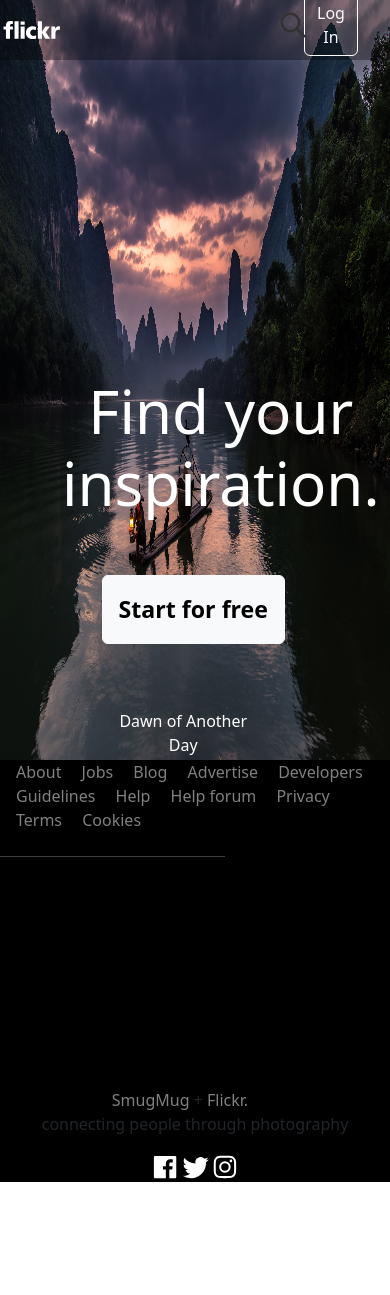
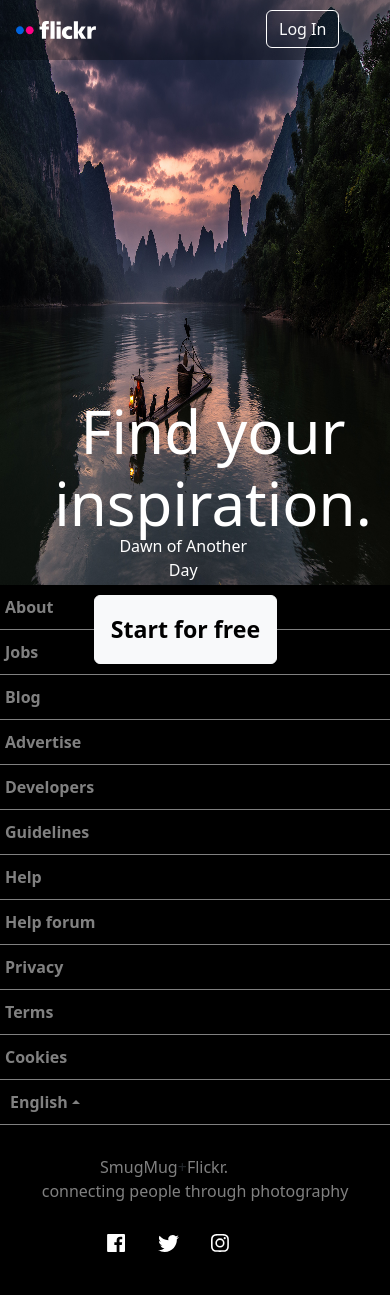
Before and after one commit to eminence0610/Flickr-clone, a plain HTML site: page index.html in a window 390 px wide. Shown: the top 1295 px of the page. Before the commit the page ends 1182 px from the top, so only its background shows below. Drawn offline with nearby package versions, Linux system fonts and the light colour scheme.

Commit message:
responsive commit

```diff
--- a/index.html
+++ b/index.html
@@ -12,18 +12,16 @@
 </head>
 
 <body>
-    <header class="p-3" id="flick">
-        <div class="container ">
-            <div class="d-flex flex-wrap align-items-center justify-content-center justify-content-lg-start">
-                <div class="wall">
+    <header class="p-3 w-100" id="flick" >
+        <div class="container-fluid d-lg-flex d-sm-flex">
+            <div class="col-lg-3">
                 <img src="Images/flick.svg" alt="" width="100px" id="watch">
             </div>
-                <form class="col-12 col-lg-auto mb-3 mb-lg-0 me-lg-3 d-flex " role="search">
+            <form class="col-lg-7" role="search">
+                <input type="text" class="form-control ps-5" placeholder="Photo peoples, or group" id="bolu">
                 <img src="Images/search.svg" alt="" width="30px" height="30px" class="group">
-                    <input type="text" class="form-control px-5" placeholder="Photo peoples, or group" id="bolu">
             </form>
-
-                <div class="text-end" id="log">
+            <div class="col-lg-2" id="log">
                 <a href="login.html"><button type="button" class="btn text-light me-2" id="login">Log
                         In</button></a>
                 <a href="sign.html"><button type="button" class="btn bg-white text-black"
@@ -155,71 +153,48 @@
         <button class="btn btn-light mt-5 p-3 fs-3" id="free"><b>Start for free</b></button>
     </div>
     <footer>
-        <div class="container-fluild">
-            <div class="row">
-                <div>
-                    <a href="" class="ps-3 mt-2">About</a>
-                    <a href="" class="ps-3 mt-2">Jobs</a>
-                    <a href="" class="ps-3 mt-2">Blog</a>
-                    <a href="" class="ps-3 mt-2">Advertise</a>
-                    <a href="" class="ps-3 mt-2">Developers</a>
-                    <a href="" class="ps-3 mt-2">Guidelines</a>
-                    <a href="" class="ps-3 mt-2">Help</a>
-                    <a href="" class="ps-3 mt-2">Help forum</a>
-                    <a href="" class="ps-3 mt-2">Privacy</a>
-                    <a href="" class="ps-3 mt-2">Terms</a>
-                    <a href="" class="px-3 mt-2">Cookies</a>
+        <div class="container-fluid bg-black">
+            <div class="row col-lg-12 pt-lg-3 ps-lg-4 ">
+                <div class=" d-flex flex-lg-row flex-column guide ">
+                    <a href="" class="ps-lg-4 fw-semibold blog">About</a>
+                    <a href="" class="ps-lg-4 fw-semibold blog">Jobs</a>
+                    <a href="" class="ps-lg-4 fw-semibold blog">Blog</a>
+                    <a href="" class="ps-lg-4 fw-semibold blog">Advertise</a>
+                    <a href="" class="ps-lg-4 fw-semibold blog">Developers</a>
+                    <a href="" class="ps-lg-4 fw-semibold blog">Guidelines</a>
+                    <a href="" class="ps-lg-4 fw-semibold blog">Help</a>
+                    <a href="" class="ps-lg-4 fw-semibold blog">Help forum</a>
+                    <a href="" class="ps-lg-4 fw-semibold blog">Privacy</a>
+                    <a href="" class="ps-lg-4 fw-semibold blog">Terms</a>
+                    <a href="" class="ps-lg-4 fw-semibold blog">Cookies</a>
+                    <div class="dropup-center dropup blog">
+                        <a class="dropdown-toggle ps-lg-4 fw-semibold " data-bs-toggle="dropdown"
+                            aria-expanded="false" id="blog">English</a>
+                        <ul class="dropdown-menu z-100" id="dropDownContent">
+                            <li><a class="dropdown-item" href="#">繁體中文</a></li>
+                            <li><a class="dropdown-item" href="#">Deutsch</a></li>
+                            <li><a class="dropdown-item" href="#">Español</a></li>
+                            <li><a class="dropdown-item" href="#">Français</a></li>
+                            <li><a class="dropdown-item" href="#">한글</a></li>
+                            <li><a class="dropdown-item" href="#">Italiano</a></li>
+                            <li><a class="dropdown-item" href="#">Português</a></li>
+                            <li><a class="dropdown-item" href="#">Tiếng Việt</a></li>
+                            <li><a class="dropdown-item" href="#">Bahasa Indonesia</a></li>
+                        </ul>
+                    </div>
+                    <!-- <hr> -->
+                    <div class="col d-flex flex-lg-row flex-column ">
+                        <div class=" d-flex ps-lg-4 ps-sm-0 mug ">
+                            <a href="">SmugMug</a> + <a href="">Flickr.</a>
+                        </div>
+                        <p class="connect text-center">connecting people through photography</p>
+                        <div class=" d-lg-flex d-sm-flex svg ">
+                            <a href=""><img class="ps-4" src="Images/svgexport-7.svg" alt=""></a>
+                            <a href=""><img class="ps-4" src="Images/svgexport-8.svg" alt=""></a>
+                            <a href=""><img class="ps-4" src="Images/svgexport-9.svg" alt=""></a>
+                        </div>
 
                     </div>
-            </div>
-        </div>
-        <div id="nine">
-
-                <a href="" data-bs-toggle="dropdown" aria-expanded="false">English <img src="Images/down.png" alt="">
-            </div>
-            <div class="dropup">
-                    <ul class="dropdown-menu z-100">
-                        <a href="#" class="text-decoration-none text-dark">
-                            <li>繁體中文</li>
-                        </a>
-                        <a href="#">
-                            <li>Deutsch</li>
-                        </a>
-                        <a href="#">
-                            <li>Español</li>
-                        </a>
-                        <a href="">
-                            <li>Français</li>
-                        </a>
-                        <a href="">
-                            <li>한글</li>
-                        </a>
-                        <a href="">
-                            <li>Italiano</li>
-                        </a>
-                        <a href="">
-                            <li>Português</li>
-                        </a>
-                        <a href="">
-                            <li>Tiếng Việt</li>
-                        </a>
-                        <a href="">
-                            <li>Bahasa Indonesia</li>
-                        </a>
-                    </ul>
-
-            </div>
-            <div class="cat">
-                    <a href="" class="">SmugMug</a> + <a href="">Flickr.</a>
-            </div>
-            <p class="connect">connecting people through photography</p>
-
-
-            <div class="port ">
-                    <a href=""><img src="Images/svgexport-7.svg" alt="" id="ope"></a>
-                    <a href=""><img class="twitt" src="Images/svgexport-8.svg" alt="" id="ope"></a>
-                    <a href=""><img src="Images/svgexport-9.svg" alt="" id="ope"></a>
-
                 </div>
             </div>
     </footer>
--- a/phone.css
+++ b/phone.css
@@ -1,67 +1,57 @@
-@media (max-width:736px) {
+@media screen and  (max-width :478px) {
+
     .group {
-        margin-top: -30px;
-        margin-left: 220px;
+     display: none;
     }
-    #watch {
-        transform: translateX(-95px);
+    #global {
+        display: none;
+    }
+    #login{
+        transform: translateY(20px);
     }
     .find {
         transform: translateX(-55px);
+    }
+    #nine a {
+        border-bottom: 1px solid rgb(69,64,64);
+        width: 100%;
+    }
+    #data {
+        transform: translateX(-450px);
+    }
+    .sweet{
+        width: 100%;
+    }
+    .connect {
+        display: block;
+        color: grey;
+    }
+    #help a li {
+        color: black;
+    }
+    .blog{
+        border-bottom: 1px solid grey;
+        padding: 10px 0px 10px 5px;
+    }
+    #blog{
+
+        padding: 10px 0px 10px 5px;
     }
     #free {
 
         transform: translateX(-50px);
         font-size: 10px;
     }
-    #flick {
-        position: fixed;
-         width: 100%;
-         top: 0;
-         z-index: 2;
-    }
     #bolu {
-        display: none;
-    }
-    #global {
         display: none;
     }
     #home {
         display: none;
     }
-    #sky {
-        max-width: 100%;
-        height: 810px;
-    }
     #login {
         margin-top: -90px;
         border: 1px solid white;
-
         margin-left: 200px;
-    }
-    #nine {
-        display: flex;
-        flex-direction: column;
-        background-color: black;
-        justify-content: space-between;
-        height: 50vh;
-        margin-left: -300px;
-    }
-    #nine a {
-        border-bottom: 1px solid white;
-        width: 390%;
-    }
-    footer {
-        display: flex;
-        flex-direction: column;
-        background-color: black;
-        align-items: center;
-        justify-content: space-between;
-        height: 50vh;
-
-    }
-    .navbar {
-        width: 170%;
     }
     #next {
         font-size: 30px;
@@ -70,8 +60,15 @@
         display: flex;
         height: 30px;
     }
-
-    .member {
+    #flick {
+        position: fixed;
+         top: 0;
+         z-index: 2;
+         background-color: rgba(0, 0, 0, 0.322);
+         width: 100%;
+         height: 60px;
+     }
+     .member {
         font-size: 25px;
     }
     .cat {
@@ -84,6 +81,9 @@
         position: relative;
         display: none;
 
+    }
+    .mug{
+       padding: 30px 100px 0px;
     }
     .port {
         display: flex;
@@ -101,6 +101,10 @@
     }
     .loyal {
         font-size: 30px;
+    }
+    .svg{
+        padding: 10px 80px 40px;
+        color: grey;
     }
     #four {
         bottom: -490px;
@@ -154,7 +158,7 @@
         margin: 0px !important;
      }
      #temi {
-        width: 100%;
+        max-width: 100%;
      }
      .good {
         padding: 0px !important;
@@ -176,20 +180,4 @@
 
 
     }
-    #nine a {
-        border-bottom: 1px solid rgb(69,64,64);
-        width: 100%;
     }
-    #data {
-        transform: translateX(-450px);
-    }
-    .connect {
-        display: block;
-    }
-    #help a li {
-        color: black;
-    }
-
-
-
-}
--- a/style.css
+++ b/style.css
@@ -4,26 +4,26 @@ body{
 #flick {
     position: fixed;
     background-color: rgba(0, 0, 0, 0.322);
-    width: 100%;
+    /* width: 100%; */
     z-index: 2;
     height: 60px;
 }
-.wall {
-    position: relative;
-    left: -80px;
-}
+
 #watch {
     width: 80px;
 }
 .group {
-    transform: translateX(30px);
+    transform: translateX(15px);
+    transform: translateY(-30px);
 }
 #bolu {
     border: none;
     width: 700px;
+    background-color: whitesmoke;
+    opacity: 0.5;
 }
 #log {
-    padding-left: 80px;
+    padding-left: 50px;
 }
 .sweet {
     position: relative;
@@ -34,8 +34,8 @@ body{
 }
 .girl {
     position: absolute;
-    bottom: 200px;
-    left: 30%;
+    bottom: 180px;
+    left: 28%;
     color: white;
     z-index: 100;
     text-align: center;
@@ -52,6 +52,7 @@ body{
     position: absolute;
     /* margin-top: 20px; */
     transform: translate(-80px,5px);
+
 }
 .power:hover {
     text-decoration: underline;
@@ -140,12 +141,12 @@ footer a:hover {
 .rug {
     transform: translate(150px,20px);
 }
-.smug {
-    margin-left: 20px;
+.connect {
+    display: none;
 }
-#nine {
-    display: flex;
-    justify-content: space-between;
-    width: 100%;
-    align-items: center;
+.sweet{
+    z-index: 1;
 }
+#dropDownContent{
+    z-index: 200 !important;
+}
```
Also changed, not shown: sign.html (+2 -2 lines). Lines whose indentation alone changed are shown as unchanged.
